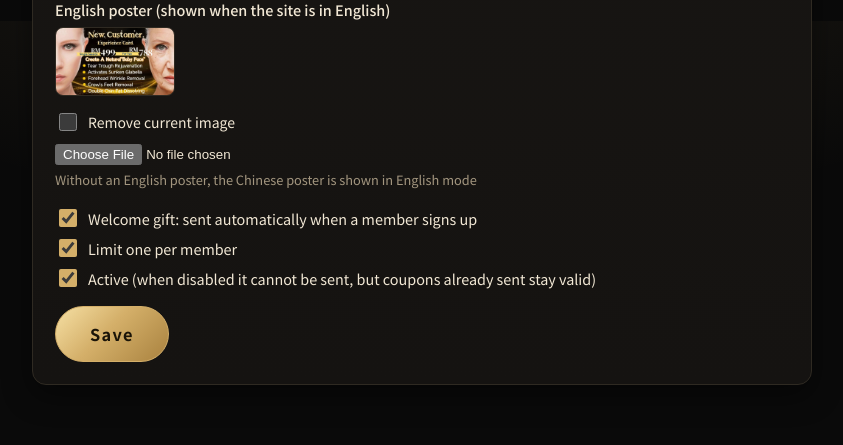
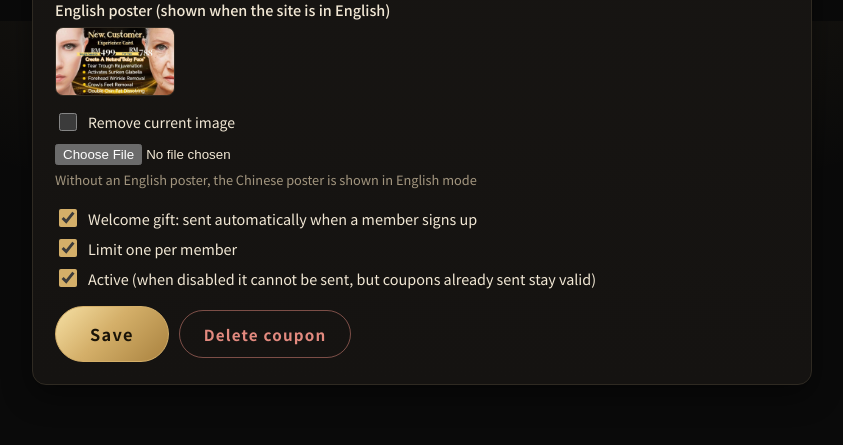
Before and after one commit to dukeyee/HanRejuve, a Flask app: page /admin/coupons/1 in a window 1280 px wide. Shown: the part 1579-2024 px from the top of the page, without its empty margins (218-1061 px from the left). Run offline with Flask 3, Linux system fonts and the light colour scheme; the visitor is signed in with stand-in values (Sample User, id 1); data comes from the database, SQL or seed files in the repository; data that the repository does not hold is empty.

Commit message:
新增優惠券刪除功能
- 後台優惠券列表與編輯頁加入「刪除」，刪除前顯示持有未使用券的會員人數
- 會員手上未使用的券一併移除；已用在預約上的紀錄保留
- 已被使用過的券改為標記刪除（從後台消失、不能再發送、不再當新人禮）
- 未發出過的券直接刪除；預設券刪除後重新啟動也不會再加回

Co-Authored-By: Claude Opus 5.5 <noreply@anthropic.com>

```diff
--- a/app.py
+++ b/app.py
@@ -163,6 +163,7 @@ CREATE TABLE IF NOT EXISTS coupons (
     signup_gift INTEGER NOT NULL DEFAULT 0,     -- 1 = 新會員註冊自動贈送
     once_per_user INTEGER NOT NULL DEFAULT 1,   -- 1 = 每人限領一次
     active INTEGER NOT NULL DEFAULT 1,
+    deleted INTEGER NOT NULL DEFAULT 0,         -- 1 = 已刪除（保留給已使用的預約紀錄）
     created_at TEXT NOT NULL DEFAULT (datetime('now','localtime'))
 );
 CREATE TABLE IF NOT EXISTS coupon_services (
@@ -304,6 +305,8 @@ def init_db():
     if "service_note" not in bcols:   # 服務紀錄（客人看得到）
         db.execute("ALTER TABLE bookings ADD COLUMN service_note TEXT NOT NULL DEFAULT ''")
     ccols = {r["name"] for r in db.execute("PRAGMA table_info(coupons)")}
+    if "deleted" not in ccols:
+        db.execute("ALTER TABLE coupons ADD COLUMN deleted INTEGER NOT NULL DEFAULT 0")
     if "image_en" not in ccols:
         db.execute("ALTER TABLE coupons ADD COLUMN image_en TEXT")
         for c in SEED_COUPONS:
@@ -629,7 +632,7 @@ def check_verification_code(user_id, code):
 
 def give_signup_gifts(user_id):
     db = get_db()
-    gifts = db.execute("SELECT * FROM coupons WHERE signup_gift = 1 AND active = 1 ORDER BY id").fetchall()
+    gifts = db.execute("SELECT * FROM coupons WHERE signup_gift = 1 AND active = 1 AND deleted = 0 ORDER BY id").fetchall()
     if not gifts:
         return 0
     shop = get_settings()["shop_name"]
@@ -1509,7 +1512,7 @@ def admin_coupons():
         "SELECT c.*, "
         "(SELECT COUNT(*) FROM user_coupons uc WHERE uc.coupon_id = c.id) AS issued, "
         "(SELECT COUNT(*) FROM user_coupons uc WHERE uc.coupon_id = c.id AND uc.status = 'used') AS used "
-        "FROM coupons c ORDER BY c.active DESC, c.id DESC").fetchall()]
+        "FROM coupons c WHERE c.deleted = 0 ORDER BY c.active DESC, c.id DESC").fetchall()]
     smap = coupon_services_map([r["id"] for r in rows])
     for r in rows:
         r["services"] = smap.get(r["id"], [])
@@ -1521,10 +1524,22 @@ def admin_coupons():
 @admin_required
 def admin_coupon_edit(cid=None):
     db = get_db()
-    cp = db.execute("SELECT * FROM coupons WHERE id = ?", (cid,)).fetchone() if cid else None
+    cp = db.execute("SELECT * FROM coupons WHERE id = ? AND deleted = 0", (cid,)).fetchone() if cid else None
     if cid and not cp:
         abort(404)
     selected = {r[0] for r in db.execute("SELECT service_id FROM coupon_services WHERE coupon_id = ?", (cid,))} if cp else set()
+    if request.method == "POST" and request.form.get("action") == "delete" and cp:
+        # 會員手上未使用的券一併移除；已使用的保留在預約紀錄中
+        removed = db.execute("DELETE FROM user_coupons WHERE coupon_id = ? AND status = 'unused'", (cid,)).rowcount
+        if db.execute("SELECT 1 FROM user_coupons WHERE coupon_id = ?", (cid,)).fetchone():
+            db.execute("UPDATE coupons SET deleted = 1, active = 0, signup_gift = 0 WHERE id = ?", (cid,))
+        else:
+            db.execute("DELETE FROM coupon_services WHERE coupon_id = ?", (cid,))
+            db.execute("DELETE FROM coupons WHERE id = ?", (cid,))
+        flash(f"優惠券「{cp['name']}」已刪除" + (f"，並移除 {removed} 位會員未使用的券" if removed else ""), "success")
+        return redirect(url_for("admin_coupons"))
+    unused_holders = db.execute("SELECT COUNT(*) FROM user_coupons WHERE coupon_id = ? AND status = 'unused'",
+                                (cid,)).fetchone()[0] if cp else 0
     if request.method == "POST":
         f = request.form
         name = f.get("name", "").strip()
@@ -1566,7 +1581,7 @@ def admin_coupon_edit(cid=None):
                     db.execute("INSERT OR IGNORE INTO coupon_services(coupon_id, service_id) VALUES (?, ?)", (cid, sid))
                 flash("優惠券已儲存", "success")
                 return redirect(url_for("admin_coupons"))
-    return render_template("admin/coupon_form.html", cp=cp, selected=selected,
+    return render_template("admin/coupon_form.html", cp=cp, selected=selected, unused_holders=unused_holders,
                            catalog=load_catalog(active_only=False))
 
 
@@ -1574,11 +1589,11 @@ def admin_coupon_edit(cid=None):
 @admin_required
 def admin_coupon_send():
     db = get_db()
-    coupons = db.execute("SELECT * FROM coupons WHERE active = 1 ORDER BY id DESC").fetchall()
+    coupons = db.execute("SELECT * FROM coupons WHERE active = 1 AND deleted = 0 ORDER BY id DESC").fetchall()
     members = db.execute("SELECT id, name, phone, email FROM users WHERE is_admin = 0 ORDER BY created_at DESC").fetchall()
     f = request.form
     if request.method == "POST":
-        cp = db.execute("SELECT * FROM coupons WHERE id = ? AND active = 1", (f.get("coupon_id", type=int),)).fetchone()
+        cp = db.execute("SELECT * FROM coupons WHERE id = ? AND active = 1 AND deleted = 0", (f.get("coupon_id", type=int),)).fetchone()
         if f.get("target") == "all":
             uids = [m["id"] for m in members]
         else:
--- a/i18n.py
+++ b/i18n.py
@@ -443,6 +443,7 @@ PHRASES = {
         "Precision Tech · Safe Fat Dissolving · Sculpt Confident Curves. One-Time Trial RM788 / 4-Session Course RM2688 (One Course). FREE: Worth RM988 One Double Chin Fat Dissolving.",
     "服務分成「主項目」和「子項目」。客人點開主項目後選擇子項目預約。主項目下只有一個同名子項目時，客人可以直接選擇，不用展開。價格不會顯示給客人，只用於營收統計。":
         "Treatments are grouped into categories. Customers open a category, then pick a treatment. A category with a single treatment of the same name can be picked directly. Prices are not shown to customers and are only used for revenue reports.",
+    "刪除優惠券": "Delete coupon",
     # 服務紀錄
     "服務紀錄": "Service record",
     "（客人在「我的預約」看得到）": "(visible to the customer in My Bookings)",
@@ -518,6 +519,12 @@ PHRASES = {
 
 # ---------------------------------------------------------------- 含變數的句子
 PATTERNS = [
+    (r"確定要刪除優惠券「(.+?)」？(?:目前有 (\d+) 位會員持有還沒使用的這張券，會一併移除。)?已用在預約上的紀錄會保留。此操作無法復原。",
+     lambda m: f"Delete coupon {m.group(1)}? "
+               + (f"{m.group(2)} members hold an unused copy, which will also be removed. " if m.group(2) else "")
+               + "Records already used for bookings are kept. This cannot be undone."),
+    (r"優惠券「(.+?)」已刪除", r"Coupon \1 deleted"),
+    (r"，並移除 (\d+) 位會員未使用的券", r"; \1 unused copies removed from members"),
     (r"例如療程前後對比照。每筆預約最多 (\d+) 張，目前 (\d+) 張。照片只有這位客人和管理員看得到。",
      r"e.g. before-and-after photos. Up to \1 photos per booking, currently \2. Only this customer and admins can see them."),
     (r"，新增 (\d+) 張照片", r", \1 photos added"),
--- a/templates/admin/coupon_form.html
+++ b/templates/admin/coupon_form.html
@@ -40,6 +40,12 @@
     <label class="checkbox"><input type="checkbox" name="once_per_user" value="1" {{ 'checked' if (f.get('once_per_user') if f else (cp.once_per_user if cp else 1)) }}> 每人限領一次</label>
     <label class="checkbox"><input type="checkbox" name="active" value="1" {{ 'checked' if (f.get('active') if f else (cp.active if cp else 1)) }}> 啟用（停用後不能再發送，已發出的券仍可使用）</label>
   </div>
-  <button class="btn lg">儲存</button>
+  <div class="actions">
+    <button class="btn lg">儲存</button>
+    {% if cp %}
+    <button class="btn danger" name="action" value="delete" formnovalidate
+            data-confirm="確定要刪除優惠券「{{ cp.name }}」？{% if unused_holders %}目前有 {{ unused_holders }} 位會員持有還沒使用的這張券，會一併移除。{% endif %}已用在預約上的紀錄會保留。此操作無法復原。">刪除優惠券</button>
+    {% endif %}
+  </div>
 </form>
 {% endblock %}
--- a/templates/admin/coupons.html
+++ b/templates/admin/coupons.html
@@ -30,6 +30,12 @@
         <div class="actions">
           <a class="btn ghost sm" href="{{ url_for('admin_coupon_edit', cid=c.id) }}">編輯</a>
           {% if c.active %}<a class="btn sm" href="{{ url_for('admin_coupon_send', coupon=c.id) }}">發送</a>{% endif %}
+          {% set unused = c.issued - c.used %}
+          <form method="post" action="{{ url_for('admin_coupon_edit', cid=c.id) }}"
+                data-confirm="確定要刪除優惠券「{{ c.name }}」？{% if unused %}目前有 {{ unused }} 位會員持有還沒使用的這張券，會一併移除。{% endif %}已用在預約上的紀錄會保留。此操作無法復原。">
+            <input type="hidden" name="_csrf" value="{{ csrf_token() }}"><input type="hidden" name="action" value="delete">
+            <button class="btn danger sm">刪除</button>
+          </form>
         </div>
       </td>
     </tr>
```
